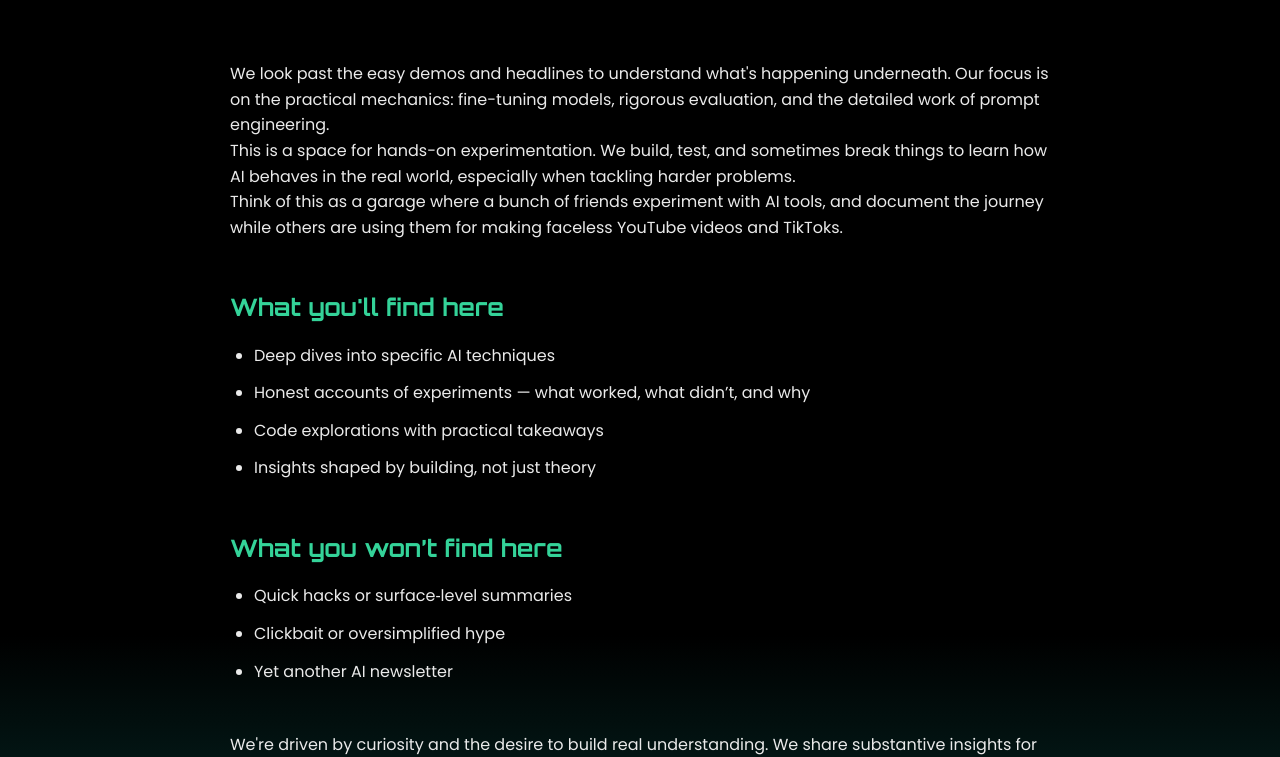
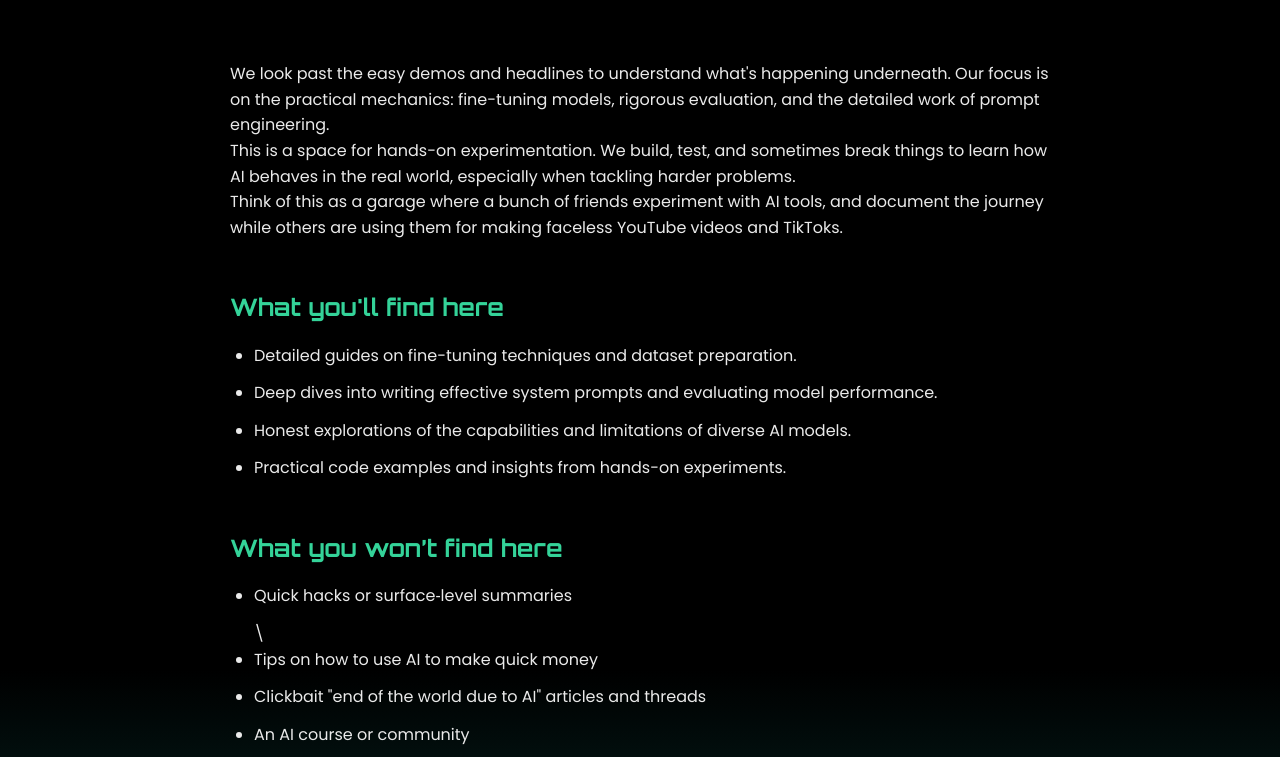
Before and after one commit to karto-labs/karto-website, a plain HTML site: page index.html in a window 1280 px wide. Shown: the part 199-956 px from the top of the page. Drawn offline with Linux system fonts and the light colour scheme.

Commit message:
Content changes

```diff
--- a/index.html
+++ b/index.html
@@ -102,19 +102,20 @@
       <section>
         <h2>What you'll find here</h2>
         <ul>
-          <li>Deep dives into specific AI techniques</li>
-          <li>Honest accounts of experiments — what worked, what didn’t, and why</li>
-          <li>Code explorations with practical takeaways</li>
-          <li>Insights shaped by building, not just theory</li>
+          <li>Detailed guides on fine-tuning techniques and dataset preparation.</li>
+          <li>Deep dives into writing effective system prompts and evaluating model performance.</li>
+          <li>Honest explorations of the capabilities and limitations of diverse AI models.</li>
+          <li>Practical code examples and insights from hands-on experiments.</li>
         </ul>
       </section>
 
       <section>
         <h2>What you won’t find here</h2>
         <ul>
-          <li>Quick hacks or surface‑level summaries</li>
-          <li>Clickbait or oversimplified hype</li>
-          <li>Yet another AI newsletter</li>
+          <li>Quick hacks or surface‑level summaries</li>\
+          <li>Tips on how to use AI to make quick money</li>
+          <li>Clickbait "end of the world due to AI" articles and threads</li>
+          <li>An AI course or community</li>
         </ul>
       </section>
 
```
